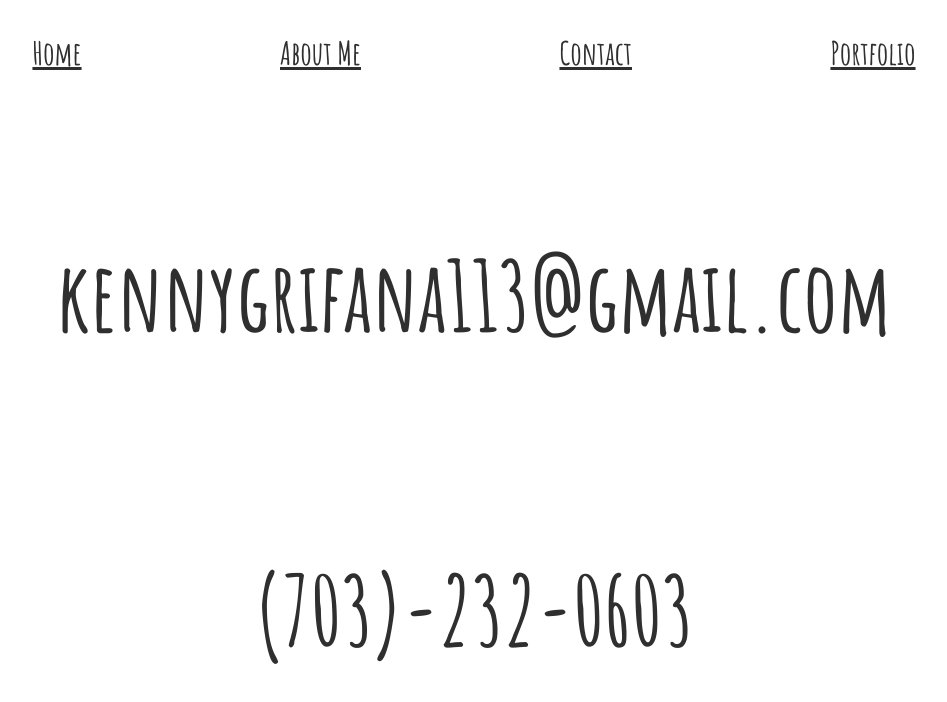
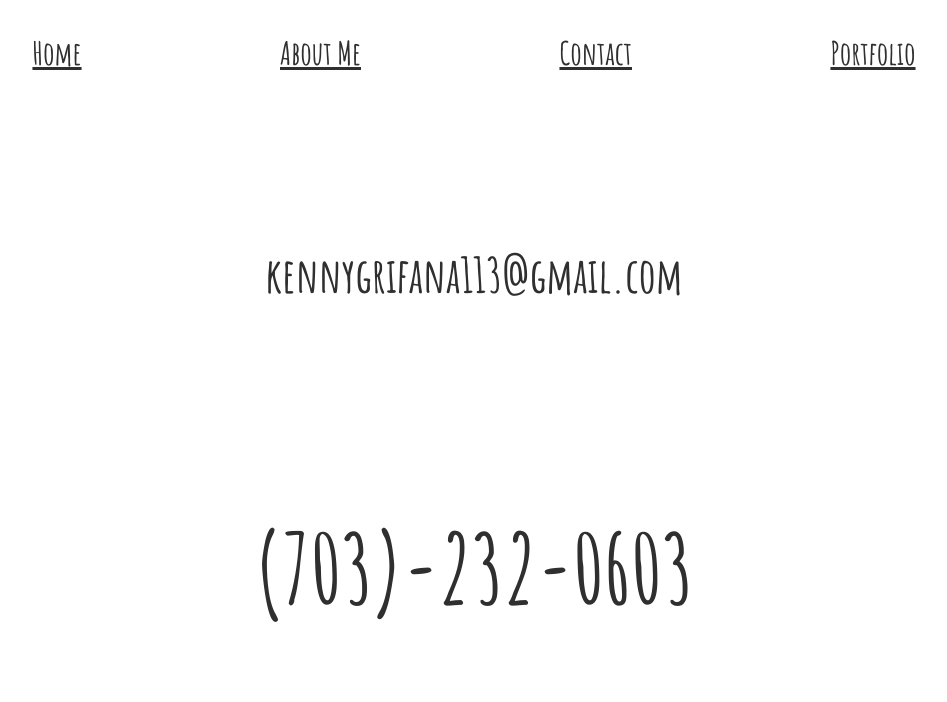
Before and after one commit to kgrif113/Personal-website, a plain HTML site: page contact.html in a window 1280 px wide. Shown: the whole page, without its empty margins (166-1113 px from the left). Drawn offline with Linux system fonts and the light colour scheme.

Commit message:
changed font size on contact

```diff
--- a/contact.html
+++ b/contact.html
@@ -22,7 +22,7 @@
     <li><a href="portfolio.html">Portfolio</a></li>
   </ul>
 </div>
-    <h1 id = "email">kennygrifana113@gmail.com</h1>
+    <h1 class="email">kennygrifana113@gmail.com</h1>
     <h1>(703)-232-0603</h1>
     <a href="https://www.linkedin.com/in/kenny-grifana-97219a144/"> </a>
   </body>
--- a/style.css
+++ b/style.css
@@ -68,8 +68,8 @@ ul {
   font-size: xx-large;
   width: 100%;
 }
-#email {
-  width: 100%;
+.email {
+  font-size: xxx-large;
 }
 .flexbox {
   /* border: 2px, solid, black; */
@@ -85,7 +85,6 @@ ul {
   width: 30%;
   height: 30%;
 }
-
-.email {
-  width: 100%;
+.phonenumber {
+  font-size: x-large;
 }
```
